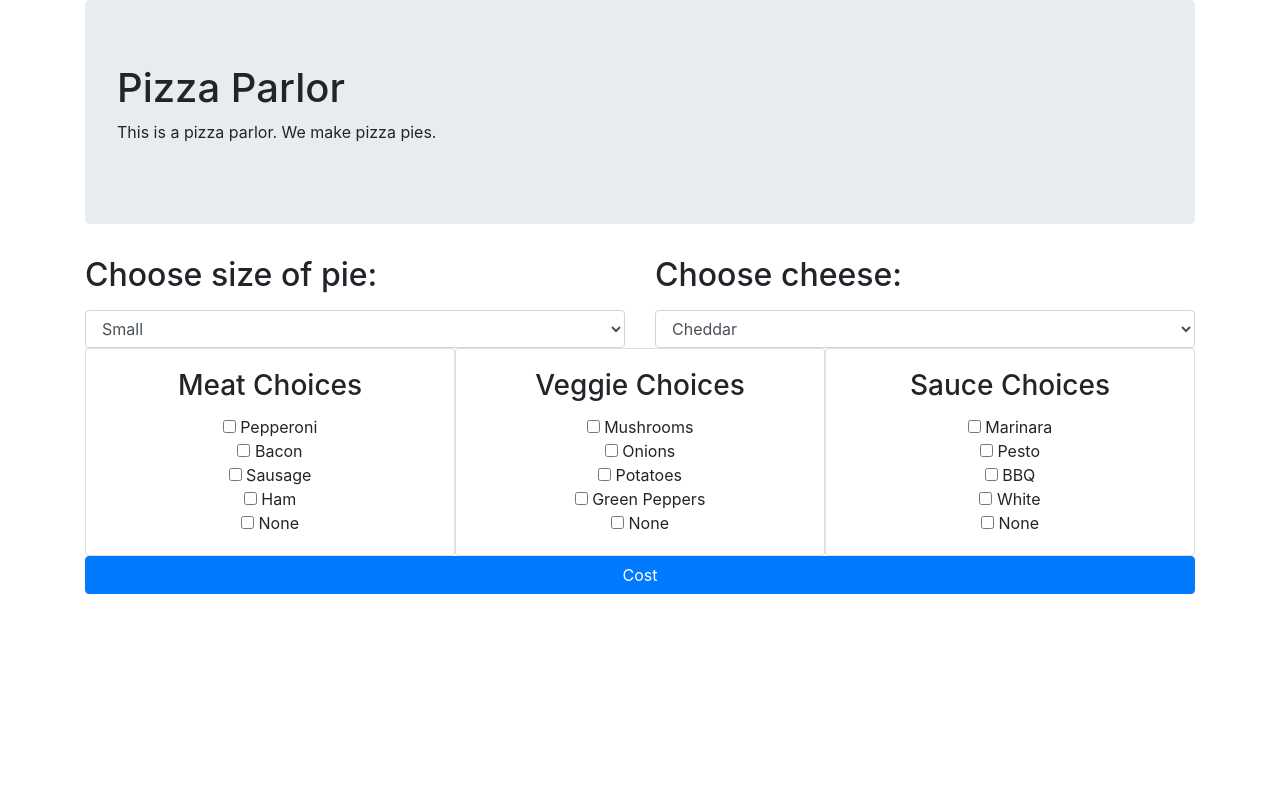
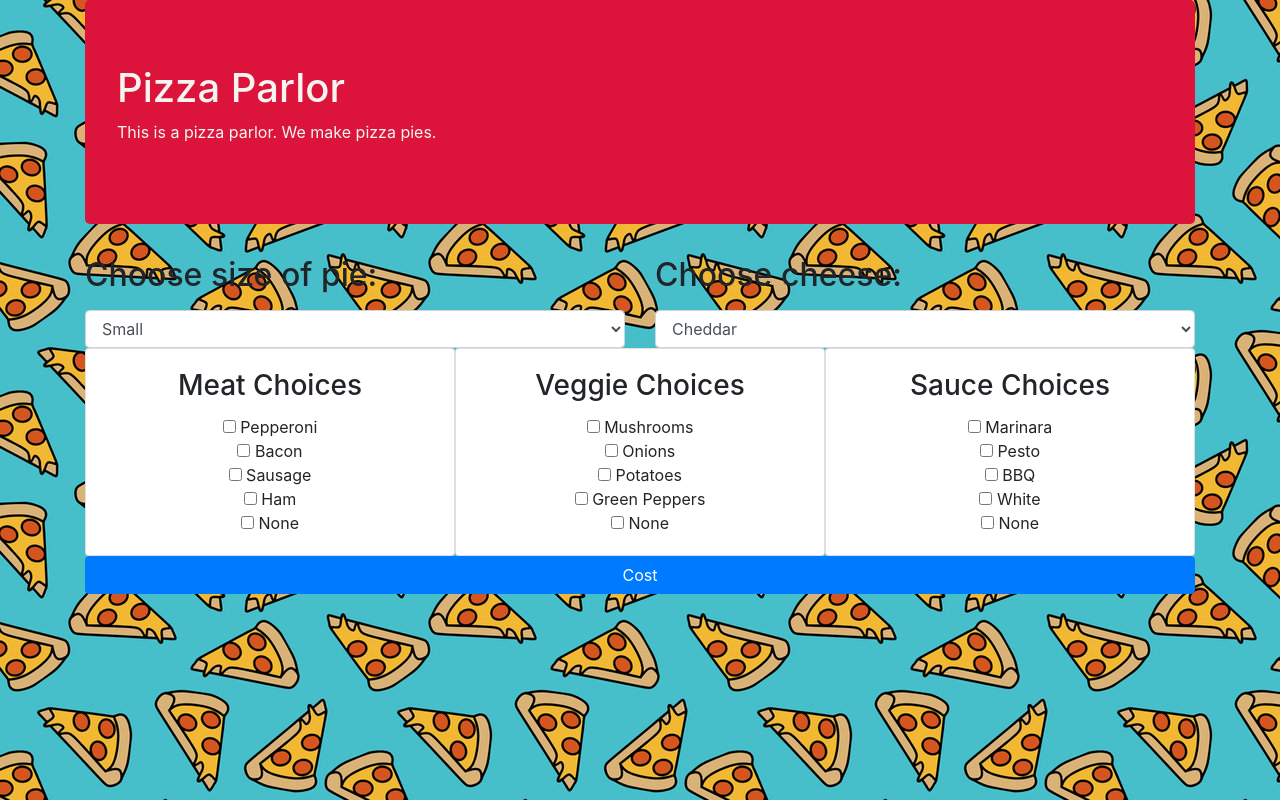
Before and after one commit to jonstump/pizza-parlor, a plain HTML site: page index.html in a window 1280 px wide. Drawn offline with Linux system fonts and the light colour scheme.

Commit message:
add background img

```diff
--- a/css/styles.css
+++ b/css/styles.css
@@ -1,3 +1,10 @@
 cost {
   display: none;
 }
+body {
+  background-image: url("/img/pizzawall.jpg");
+}
+.jumbotron {
+  background-color: crimson;
+  color: #f4f5f0;
+}
```
Also changed, not shown: img/pizzawall.jpg (added).
